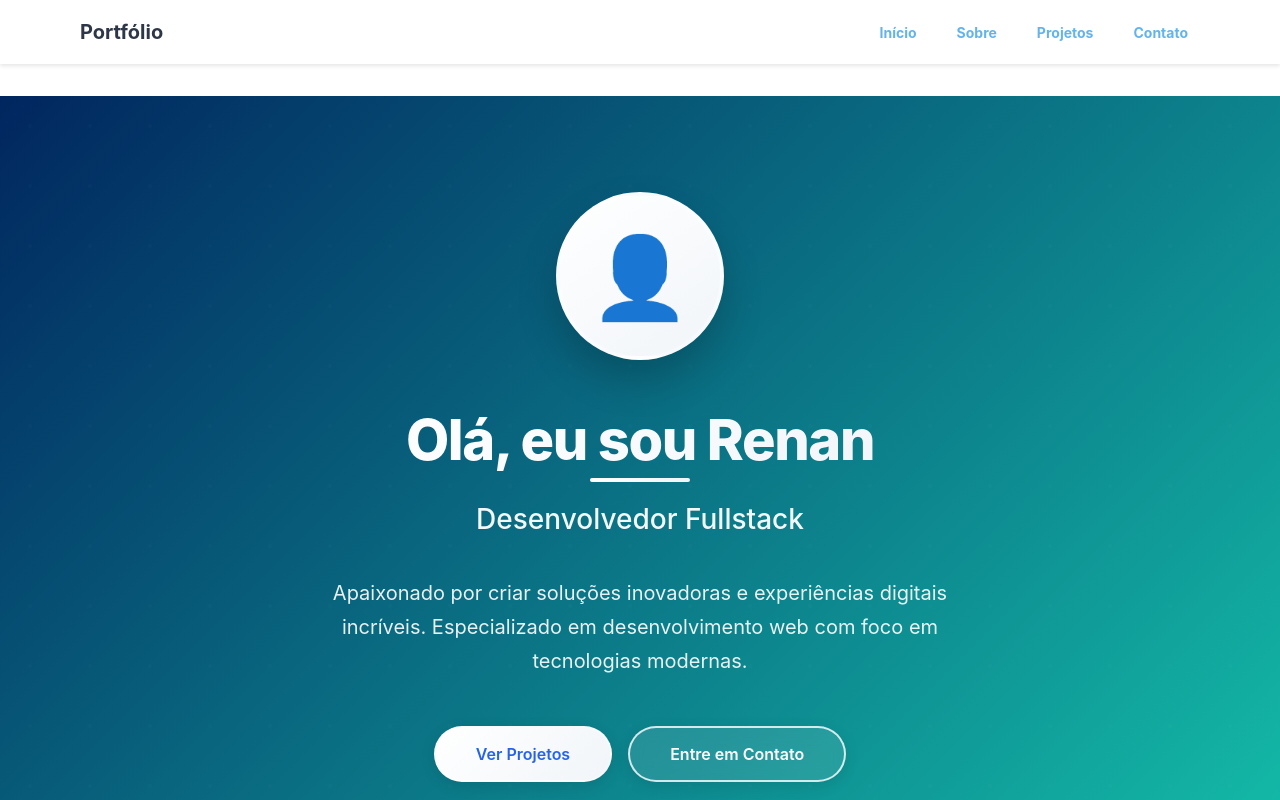
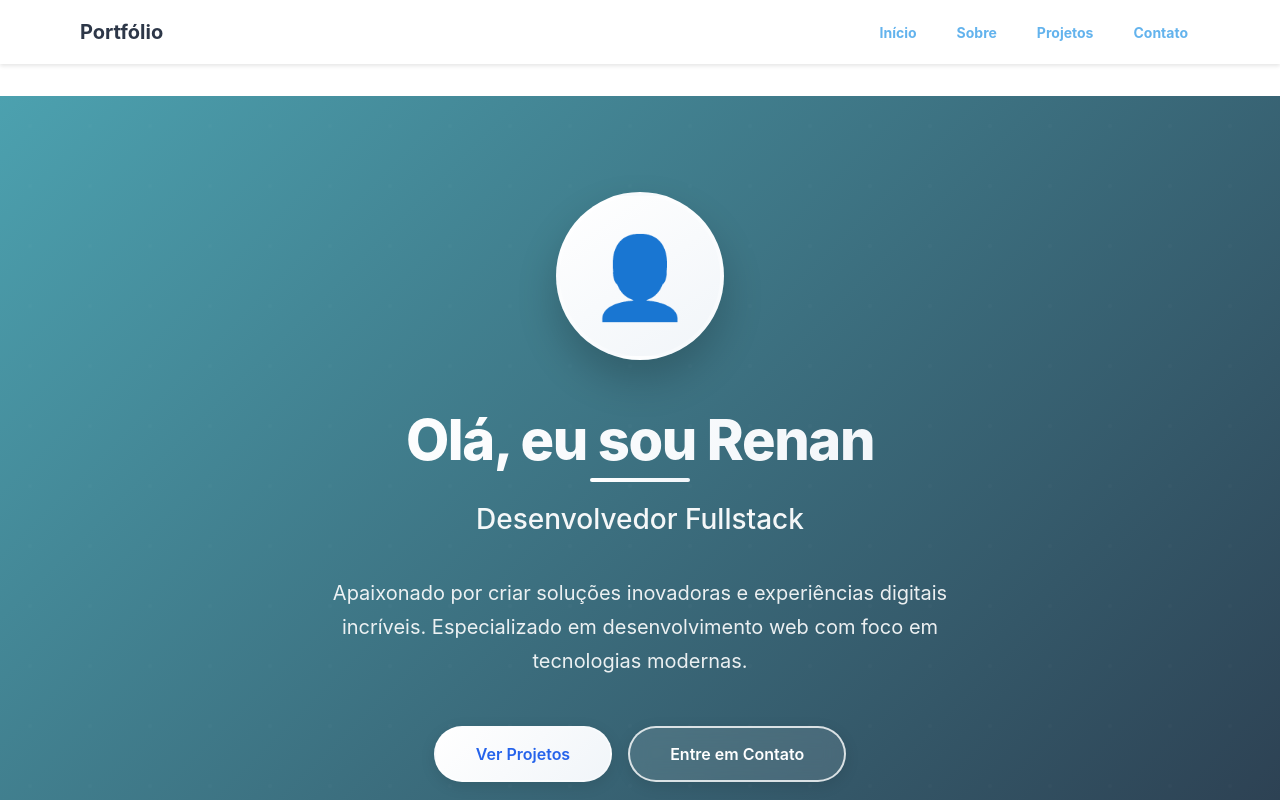
Before and after one commit to Nato0202/portifolio, a React (Vite) app in the folder frontend/: page / in a window 1280 px wide. Shown: the top 800 px of the page. Built offline with nearby package versions, Linux system fonts and the light colour scheme.

Commit message:
troca das cores do home

```diff
--- a/frontend/src/pages/Home.css
+++ b/frontend/src/pages/Home.css
@@ -5,7 +5,7 @@
 }
 
 .hero-section {
-  background: linear-gradient(135deg, #01265f 0%, #14bda9 100%);
+  background: linear-gradient(135deg, #4CA1AF 0%, #2C3E50 100%);
   color: white;
   padding: 6rem 0;
   text-align: center;
```
